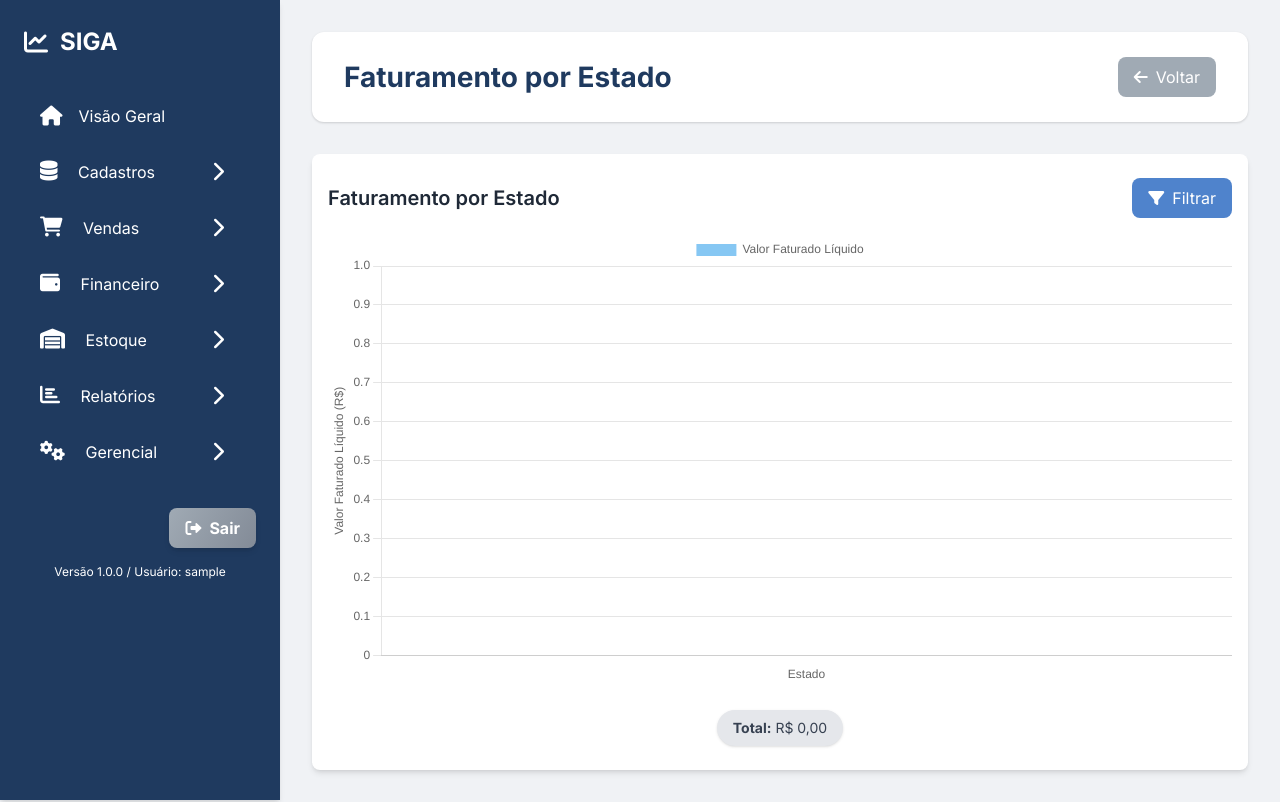
After one commit to FabioVRocha/SIGA, a Flask app: page /report_revenue_by_state in a window 1280 px wide. The commit adds this page. Run offline with Flask 3, Linux system fonts and the light colour scheme; the visitor is signed in with stand-in values (Sample User, id 1); data that the repository does not hold is empty; some libraries are stand-ins or nearby versions.

Commit message:
Relatório por Estado

```diff
--- a/app.py
+++ b/app.py
@@ -723,6 +723,123 @@ def fetch_revenue_by_line(filters):
             cur.close()
         except Error as e:
             print(f'Erro ao buscar faturamento por linha: {e}')
+        finally:
+            conn.close()
+
+    return data
+
+
+def fetch_revenue_by_state(filters):
+    """Retorna o faturamento agregado por estado."""
+    conn = get_erp_db_connection()
+    data = []
+
+    if conn:
+        try:
+            cur = conn.cursor()
+
+            user_id = session.get('user_id')
+            transaction_signs = parse_transaction_signs(
+                get_user_parameters(user_id, 'invoice_transaction_signs')
+            )
+            selected_transactions = list(transaction_signs.keys())
+            if not selected_transactions:
+                selected_transactions_str = get_user_parameters(
+                    user_id, 'selected_invoice_transactions'
+                )
+                if selected_transactions_str:
+                    selected_transactions = [t.strip() for t in selected_transactions_str.split(',') if t.strip()]
+                    transaction_signs = {t: '+' for t in selected_transactions}
+
+            sql = """
+                SELECT c.uf,
+                       SUM(tm.privltotal) AS valor_liquido,
+                       op.opetransac
+                FROM doctos d
+                LEFT JOIN empresa e ON d.notclifor = e.empresa
+                LEFT JOIN cidade c ON d.noscidade = c.cidade
+                LEFT JOIN toqmovi tm ON d.controle = tm.itecontrol
+                LEFT JOIN produto p ON tm.priproduto = p.produto
+                LEFT JOIN grupo g ON p.grupo = g.grupo
+                LEFT JOIN opera op ON d.operacao = op.operacao
+                WHERE EXTRACT(YEAR FROM tm.pridata) = %s
+            """
+            params = [filters.get('year')]
+
+            months = filters.get('month')
+            if months:
+                month_tokens = months if isinstance(months, list) else [months]
+                valid_months = []
+                for m in month_tokens:
+                    try:
+                        valid_months.append(int(m))
+                    except ValueError:
+                        continue
+                if valid_months:
+                    if len(valid_months) == 1:
+                        sql += " AND EXTRACT(MONTH FROM tm.pridata) = %s"
+                        params.append(valid_months[0])
+                    else:
+                        placeholders = ','.join(['%s'] * len(valid_months))
+                        sql += f" AND EXTRACT(MONTH FROM tm.pridata) IN ({placeholders})"
+                        params.extend(valid_months)
+
+            if filters.get('state'):
+                sql += " AND c.uf = %s"
+                params.append(filters['state'])
+            if filters.get('city'):
+                sql += " AND c.ciddes = %s"
+                params.append(filters['city'])
+            if filters.get('vendor'):
+                sql += " AND d.vendedor = %s"
+                params.append(filters['vendor'])
+
+            if filters.get('line'):
+                matching_group_codes = []
+                temp_conn = get_erp_db_connection()
+                if temp_conn:
+                    try:
+                        temp_cur = temp_conn.cursor()
+                        temp_cur.execute("SELECT grupo, grunome FROM grupo;")
+                        groups_data = temp_cur.fetchall()
+                        temp_cur.close()
+                        for code, name in groups_data:
+                            if get_product_line(name) == filters['line']:
+                                matching_group_codes.append(code)
+                    except Error as e:
+                        print(f'Erro ao buscar grupos para filtro de linha: {e}')
+                    finally:
+                        temp_conn.close()
+                if matching_group_codes:
+                    placeholders = ','.join(['%s'] * len(matching_group_codes))
+                    sql += f" AND g.grupo IN ({placeholders})"
+                    params.extend(matching_group_codes)
+                else:
+                    sql += " AND FALSE"
+
+            if selected_transactions:
+                placeholders = ','.join(['%s'] * len(selected_transactions))
+                sql += f" AND op.opetransac IN ({placeholders})"
+                params.extend(selected_transactions)
+
+            sql += " GROUP BY c.uf, op.opetransac"
+
+            cur.execute(sql, tuple(params))
+            results = cur.fetchall()
+            state_totals = {}
+            for uf, liquido, transac in results:
+                sign = transaction_signs.get(str(transac), '+')
+                mult = -1 if sign == '-' else 1
+                state_key = uf or 'N/D'
+                state_totals[state_key] = state_totals.get(state_key, 0.0) + float(liquido or 0) * mult
+
+            for state, total in state_totals.items():
+                data.append({'state': state, 'valor_liquido': total})
+
+            data.sort(key=lambda x: x['state'])
+            cur.close()
+        except Error as e:
+            print(f'Erro ao buscar faturamento por estado: {e}')
         finally:
             conn.close()
 
@@ -1504,6 +1621,32 @@ def report_customer_sales():
         usuario_logado=session.get('username', 'Convidado')
     )
 
+@app.route('/report_revenue_by_state')
+@login_required
+def report_revenue_by_state():
+    current_year = int(request.args.get('year', datetime.date.today().year))
+    filters = {
+        'year': current_year,
+        'month': request.args.getlist('month'),
+        'state': request.args.get('state'),
+        'city': request.args.get('city'),
+        'vendor': request.args.get('vendor'),
+        'line': request.args.get('line')
+    }
+    data = fetch_revenue_by_state(filters)
+    chart_labels = [row['state'] for row in data]
+    chart_values = [row['valor_liquido'] for row in data]
+    total_liquido = sum(chart_values)
+    return render_template(
+        'report_revenue_by_state.html',
+        filters=filters,
+        chart_labels=chart_labels,
+        chart_values=chart_values,
+        total_liquido=total_liquido,
+        system_version=SYSTEM_VERSION,
+        usuario_logado=session.get('username', 'Convidado')
+    )
+
 @app.route('/report_revenue_by_line')
 @login_required
 def report_revenue_by_line():
--- /dev/null
+++ b/templates/report_revenue_by_state.html
@@ -0,0 +1,119 @@
+{% extends "base.html" %}
+
+{% block title %}Faturamento por Estado{% endblock %}
+
+{% block page_title %}Faturamento por Estado{% endblock %}
+
+{% block header_action %}
+<a href="{{ url_for('revenue_reports') }}" class="btn-secondary flex items-center px-4 py-2 rounded-lg">
+    <i class="fas fa-arrow-left mr-2"></i> Voltar
+</a>
+{% endblock %}
+
+{% block content %}
+<div class="container mx-auto px-4 py-6 bg-white rounded-lg shadow-md">
+    <div class="flex justify-between items-center mb-4">
+        <h2 class="text-xl font-semibold text-gray-800">Faturamento por Estado</h2>
+        <button id="openFilterModalBtn" class="btn-primary flex items-center px-4 py-2 rounded-lg">
+            <i class="fas fa-filter mr-2"></i> Filtrar
+        </button>
+    </div>
+    <canvas id="stateRevenueChart" class="w-full h-[28rem]"></canvas>
+    <div class="mt-6 flex flex-wrap justify-center gap-4 text-sm text-gray-700">
+        <div class="bg-gray-200 rounded-full px-4 py-2 shadow">
+            <strong>Total:</strong> {{ total_liquido | format_currency_brl }}
+        </div>
+    </div>
+</div>
+
+<div id="filterModal" class="fixed z-10 inset-0 overflow-y-auto hidden">
+  <div class="flex items-end justify-center min-h-screen pt-4 px-4 pb-20 text-center sm:block sm:p-0">
+    <div class="fixed inset-0 transition-opacity" aria-hidden="true">
+      <div class="absolute inset-0 bg-gray-500 opacity-75"></div>
+    </div>
+    <span class="hidden sm:inline-block sm:align-middle sm:h-screen" aria-hidden="true">&#8203;</span>
+    <div class="inline-block align-bottom bg-white rounded-lg text-left overflow-hidden shadow-xl transform transition-all sm:my-8 sm:align-middle sm:max-w-lg sm:w-full">
+      <form id="filterForm" method="get" action="{{ url_for('report_revenue_by_state') }}" class="bg-white p-6">
+        <div class="grid grid-cols-1 gap-4">
+            <div>
+                <label for="year" class="block text-sm font-medium text-gray-700">Ano</label>
+                <input type="number" name="year" id="year" value="{{ filters.year }}" class="mt-1 p-2 border rounded w-full">
+            </div>
+            <div>
+                <label for="month" class="block text-sm font-medium text-gray-700">Mês</label>
+                <select name="month" id="month" multiple class="mt-1 p-2 border rounded w-full">
+                    {% for m in range(1,13) %}
+                    <option value="{{ m }}" {% if filters.month and (m|string) in filters.month %}selected{% endif %}>{{ "%02d"|format(m) }}</option>
+                    {% endfor %}
+                </select>
+            </div>
+            <div>
+                <label for="state" class="block text-sm font-medium text-gray-700">Estado</label>
+                <input type="text" name="state" id="state" value="{{ filters.state or '' }}" class="mt-1 p-2 border rounded w-full">
+            </div>
+            <div>
+                <label for="city" class="block text-sm font-medium text-gray-700">Cidade</label>
+                <input type="text" name="city" id="city" value="{{ filters.city or '' }}" class="mt-1 p-2 border rounded w-full">
+            </div>
+            <div>
+                <label for="vendor" class="block text-sm font-medium text-gray-700">Vendedor</label>
+                <input type="text" name="vendor" id="vendor" value="{{ filters.vendor or '' }}" class="mt-1 p-2 border rounded w-full">
+            </div>
+            <div>
+                <label for="line" class="block text-sm font-medium text-gray-700">Linha</label>
+                <input type="text" name="line" id="line" value="{{ filters.line or '' }}" class="mt-1 p-2 border rounded w-full">
+            </div>
+        </div>
+        <div class="mt-4 flex justify-end">
+            <button type="button" id="closeFilterModalBtn" class="mr-2 px-4 py-2 rounded bg-gray-300">Cancelar</button>
+            <button type="submit" class="px-4 py-2 rounded bg-blue-600 text-white">Aplicar</button>
+        </div>
+      </form>
+    </div>
+  </div>
+</div>
+{% endblock %}
+
+{% block scripts %}
+<script src="https://cdn.jsdelivr.net/npm/chart.js"></script>
+<script>
+document.addEventListener('DOMContentLoaded', () => {
+    const filterModal = document.getElementById('filterModal');
+    const openFilterModalBtn = document.getElementById('openFilterModalBtn');
+    const closeFilterModalBtn = document.getElementById('closeFilterModalBtn');
+
+    const openModal = () => filterModal.classList.remove('hidden');
+    const closeModal = () => filterModal.classList.add('hidden');
+
+    openFilterModalBtn.addEventListener('click', openModal);
+    closeFilterModalBtn.addEventListener('click', closeModal);
+    window.addEventListener('click', (e) => { if(e.target === filterModal) closeModal(); });
+
+    const ctx = document.getElementById('stateRevenueChart').getContext('2d');
+    const labels = {{ chart_labels | tojson }};
+    const values = {{ chart_values | tojson }};
+
+    new Chart(ctx, {
+        type: 'bar',
+        data: {
+            labels: labels,
+            datasets: [{
+                label: 'Valor Faturado Líquido',
+                backgroundColor: 'rgba(54, 162, 235, 0.6)',
+                data: values
+            }]
+        },
+        options: {
+            responsive: true,
+            plugins: {
+                legend: { display: true },
+            },
+            scales: {
+                x: { title: { display: true, text: 'Estado' } },
+                y: { title: { display: true, text: 'Valor Faturado Líquido (R$)' } }
+            }
+        }
+    });
+});
+</script>
+{% endblock %}
--- a/templates/revenue_reports.html
+++ b/templates/revenue_reports.html
@@ -21,6 +21,11 @@
         <h2 class="text-xl font-semibold text-dark-blue mb-2">Faturamento por Linha</h2>
         <p class="text-medium-gray">Veja o faturamento agrupado por linha.</p>
     </a>
+      <a href="{{ url_for('report_revenue_by_state') }}" class="card p-6 text-center flex flex-col items-center justify-center">
+          <div class="text-icon-red mb-4"><i class="fas fa-map-marked-alt fa-3x"></i></div>
+          <h2 class="text-xl font-semibold text-dark-blue mb-2">Faturamento por Estado</h2>
+          <p class="text-medium-gray">Veja o faturamento agrupado por estado.</p>
+      </a>
     <a href="{{ url_for('report_revenue_by_vendor') }}" class="card p-6 text-center flex flex-col items-center justify-center">
         <div class="text-icon-purple mb-4"><i class="fas fa-user-tie fa-3x"></i></div>
         <h2 class="text-xl font-semibold text-dark-blue mb-2">Faturamento por Vendedor</h2>
```
